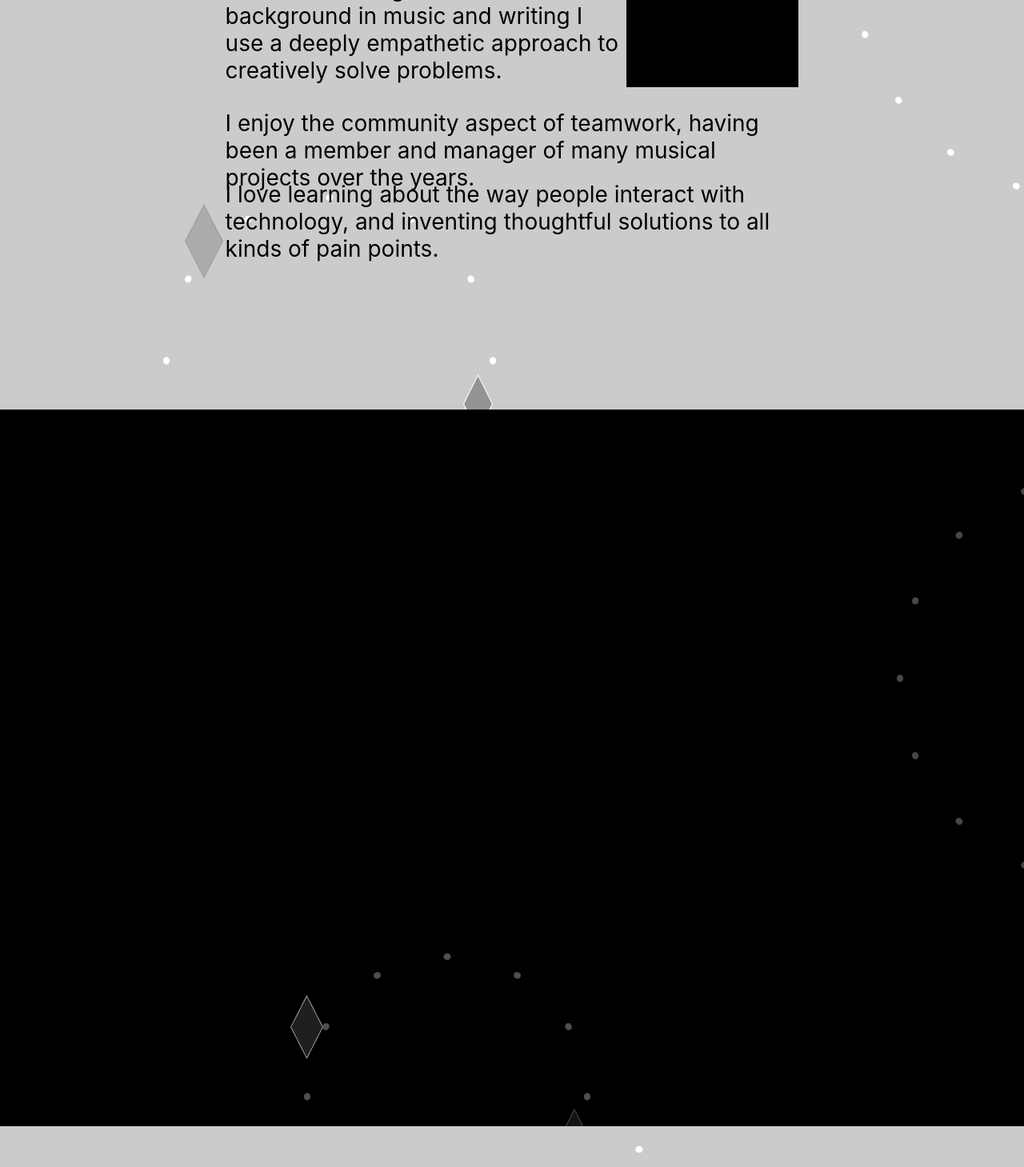
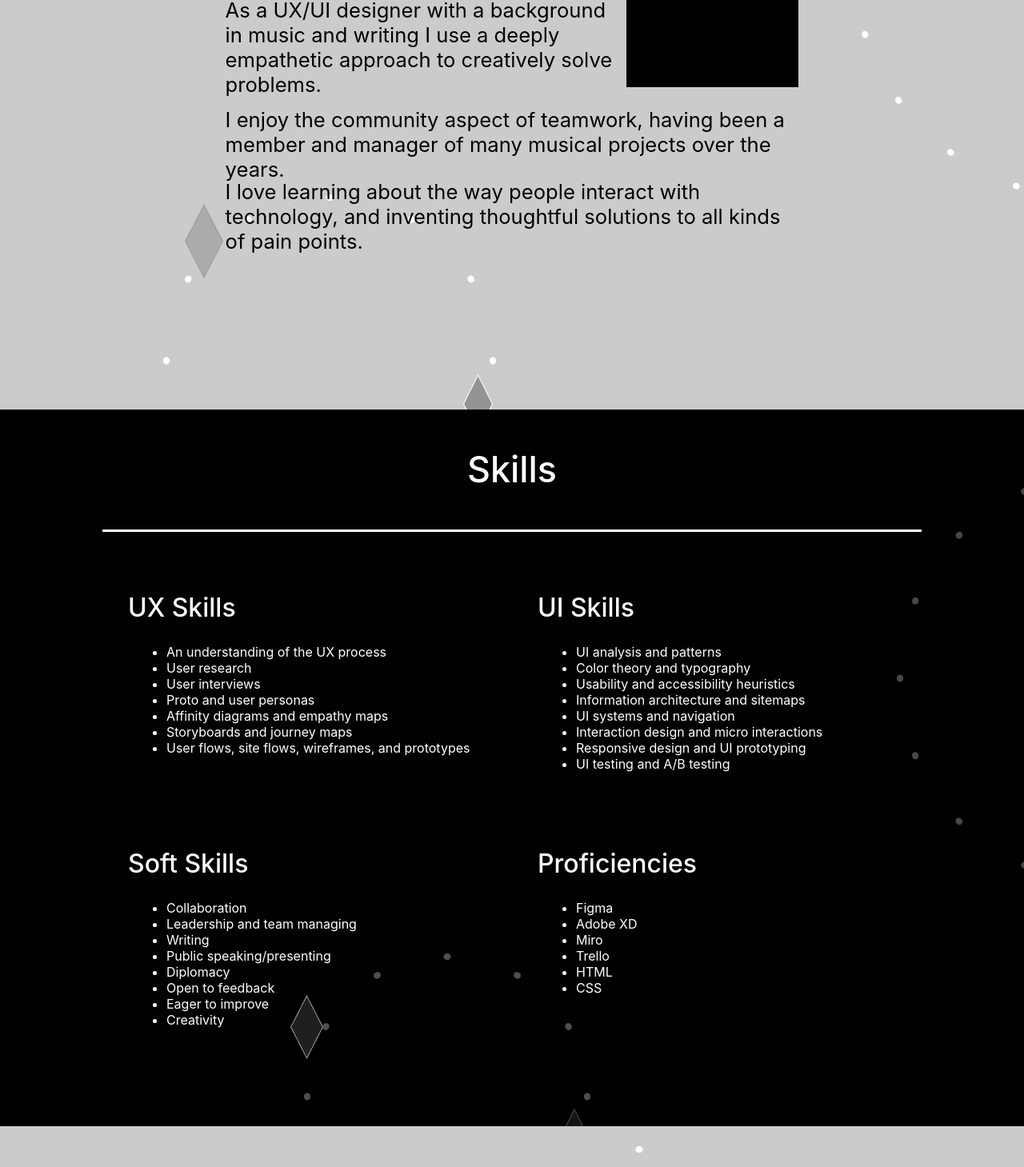
Before and after one commit to kielzor/abbigale-dawn-gravel-portfolio, a React (Create React App) app in the folder abbigale-dawn-gravel-portfolio/: page / in a window 1280 px wide. Shown: the part 1280-2739 px from the top of the page at 80% size. Built offline with nearby package versions, Linux system fonts and the light colour scheme.

Commit message:
Add skills section

```diff
--- a/abbigale-dawn-gravel-portfolio/src/MainPage/About/About.css
+++ b/abbigale-dawn-gravel-portfolio/src/MainPage/About/About.css
@@ -1,10 +1,10 @@
 .about-section {
+  align-items: center;
+  display: flex;
   background-image: url('../../images/about-background.png');
+  flex-direction: column;
   height: 112vh;
-  display: flex;
-  align-items: center;
   justify-content: center;
-  flex-direction: column;
 }
 
 .about-top-section {
@@ -14,25 +14,26 @@
 }
 
 .about-header-and-p1-container {
-   width: 70%;
+  width: 70%;
 }
 
 .about-header {
+  font-size: 5vw;
+  font-weight: 500;
+  margin: 0 0 10vh 0;
+  padding-right: 5rem;
   text-align: right;
-  padding-right: 5rem;
-  font-size: 5vh;
-  margin: 0 0 10vh 0;
 }
 
 .about-text {
-  font-size: 3.5vh;
+  font-size: 2vw;
 }
 
 .about-headshot {
   background-color: black;
-  width: 30%;
   color: white;
   text-align: center;
+  width: 30%;
 }
 
 .about-lower-sections {
--- a/abbigale-dawn-gravel-portfolio/src/MainPage/MainPage.css
+++ b/abbigale-dawn-gravel-portfolio/src/MainPage/MainPage.css
@@ -1,7 +1,4 @@
-.skills-section {
-    background-image: url('../images/skills-background.png');
-    height: 112vh;
-}
+
 
 .case-studies-section {
   background-image: url('../images/case-studies-background.png');
--- a/abbigale-dawn-gravel-portfolio/src/MainPage/MainPage.js
+++ b/abbigale-dawn-gravel-portfolio/src/MainPage/MainPage.js
@@ -1,6 +1,7 @@
 import { MainNavHeader } from './MainNavHeader/MainNavHeader'
 import { Profile } from './Profile/Profile'
 import { About } from './About/About'
+import { Skills } from './Skills/Skills'
 
 import './MainPage.css'
 
@@ -14,7 +15,7 @@ export const MainPage = () => {
       <MainNavHeader handleScroll={handleScroll}></MainNavHeader>
       <Profile></Profile>
       <About></About>
-      <div className='skills-section'></div>
+      <Skills></Skills>
       <div className='case-studies-section'></div>
       <div className='contact-section'></div>
     </div>
--- a/abbigale-dawn-gravel-portfolio/src/MainPage/Profile/Profile.css
+++ b/abbigale-dawn-gravel-portfolio/src/MainPage/Profile/Profile.css
@@ -8,8 +8,8 @@
 
 .salutation {
   color: #ffffff;
-  font-size: 5vh;
-  margin: 0 0 5vh 0;
+  font-size: 2.5vw;
+  margin: 0 0 2.5rem 0;
 }
 
 .bio-section {
@@ -18,6 +18,6 @@
 
 .bio-text {
   color: #ffffff;
-  font-size: 6vh;
+  font-size: 3vw;
   margin: 0 auto;
 }
--- /dev/null
+++ b/abbigale-dawn-gravel-portfolio/src/MainPage/Skills/Skills.css
@@ -0,0 +1,63 @@
+.skills-section {
+  background-image: url('../../images/skills-background.png');
+  height: 112vh;
+  display: flex;
+  flex-direction: column;
+  align-items: center;
+}
+
+.skills-header {
+  color: #ffffff;
+  margin: 0;
+  text-align: center;
+  border-bottom: 3px solid #ffffff;
+  width: 80%;
+  padding: 3rem 0;
+  font-weight: 500;
+  font-size: 3.5vw;
+}
+
+.top-section {
+  display: flex;
+  width: 80%;
+  margin-top: 3rem;
+}
+
+.ux-skills-container {
+  width: 50%;
+  height: 40vh;
+}
+
+.ui-skills-container {
+  width: 50%;
+  height: 40vh;
+}
+
+.bottom-section {
+  display: flex;
+  height: 40vh;
+  width: 80%;
+}
+
+.soft-skills-container {
+  width: 50%;
+  height: 40vh;
+}
+
+.proficiencies-container {
+  width: 50%;
+  height: 40vh;
+}
+
+.section-headers {
+  font-size: 2.5vw;
+  color: #ffffff;
+  font-weight: 500;
+  padding-left: 2rem;
+}
+
+.list-container {
+  padding-left: 5rem;
+  color: #ffffff;
+  font-size: 1.25vw;
+}
--- /dev/null
+++ b/abbigale-dawn-gravel-portfolio/src/MainPage/Skills/Skills.js
@@ -0,0 +1,62 @@
+import './Skills.css'
+
+export const Skills = () => {
+  return (
+    <div className='skills-section'>
+      <h1 className='skills-header'>Skills</h1>
+      <section className='top-section'>
+        <div className='ux-skills-container'>
+          <h1 className='section-headers'>UX Skills</h1>
+          <ul className='list-container'>
+            <li>An understanding of the UX process</li>
+            <li>User research</li>
+            <li>User interviews</li>
+            <li>Proto and user personas</li>
+            <li>Affinity diagrams and empathy maps</li>
+            <li>Storyboards and journey maps</li>
+            <li>User flows, site flows, wireframes, and prototypes</li>
+          </ul>
+        </div>
+        <div className='ui-skills-container'>
+          <h1 className='section-headers'>UI Skills</h1>
+          <ul className='list-container'>
+            <li>UI analysis and patterns</li>
+            <li>Color theory and typography</li>
+            <li>Usability and accessibility heuristics</li>
+            <li>Information architecture and sitemaps</li>
+            <li>UI systems and navigation</li>
+            <li>Interaction design and micro interactions</li>
+            <li>Responsive design and UI prototyping</li>
+            <li>UI testing and A/B testing</li>
+          </ul>
+        </div>
+      </section>
+      <section className='bottom-section'>
+        <div className='soft-skills-container'>
+          <h1 className='section-headers'>Soft Skills</h1>
+          <ul className='list-container'>
+            <li>Collaboration</li>
+            <li>Leadership and team managing</li>
+            <li>Writing</li>
+            <li>Public speaking/presenting</li>
+            <li>Diplomacy</li>
+            <li>Open to feedback</li>
+            <li>Eager to improve</li>
+            <li>Creativity</li>
+          </ul>
+        </div>
+        <div className='proficiencies-container'>
+          <h1 className='section-headers'>Proficiencies</h1>
+          <ul className='list-container'>
+            <li>Figma</li>
+            <li>Adobe XD</li>
+            <li>Miro</li>
+            <li>Trello</li>
+            <li>HTML</li>
+            <li>CSS</li>
+          </ul>
+        </div>
+      </section>
+    </div>
+  )
+}
```
